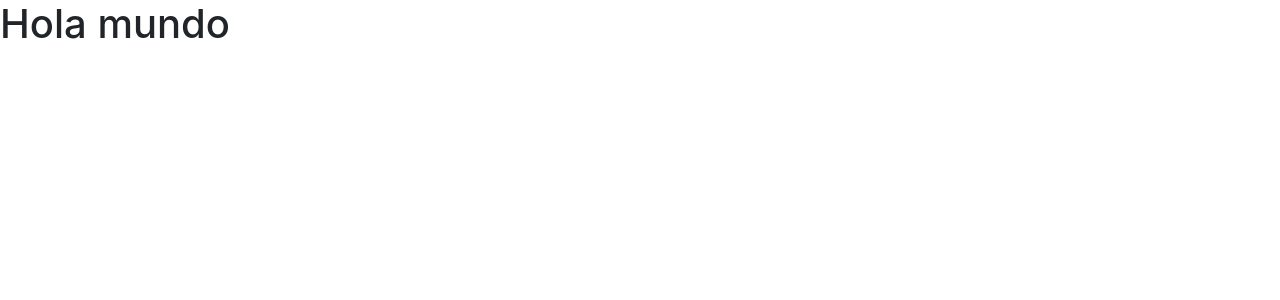
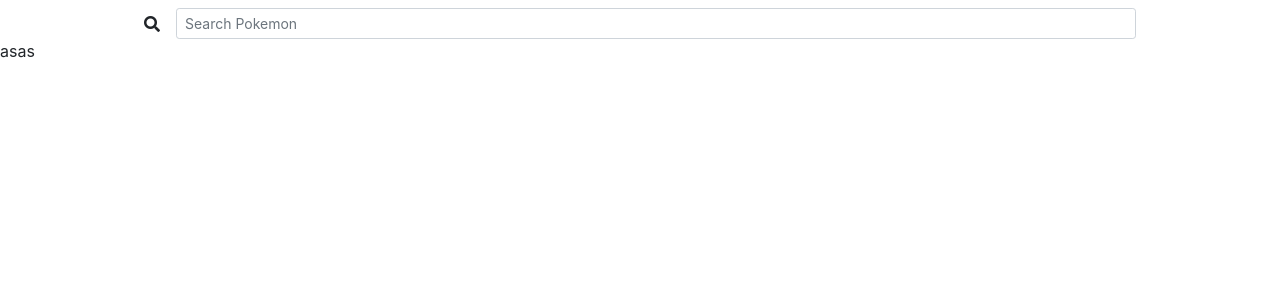
Before and after one commit to Armando-Lopez/pokedex, a React (Create React App) app: page / in a window 1280 px wide. Shown: the top 300 px of the page. Built offline with nearby package versions, Linux system fonts and the light colour scheme.

Commit message:
infopokemon creado. input de busqueda creado

```diff
--- a/src/components/SearchPokemons.js
+++ b/src/components/SearchPokemons.js
@@ -0,0 +1,13 @@
+import React from 'react';
+
+const SearchPokemon = ({ onKeyUp }) => (
+    <div>
+        <form className="form-inline d-flex justify-content-center md-form form-sm active-purple active-purple-2 mt-2">
+            <i className="fas fa-search" aria-hidden="true"></i>
+            <input className="form-control form-control-sm ml-3 w-75" type="text" placeholder="Search Pokemon"
+                aria-label="Search" onKeyUp={onKeyUp} />
+        </form>
+    </div>
+);
+
+export default SearchPokemon;
--- a/src/index.js
+++ b/src/index.js
@@ -1,11 +1,17 @@
 import React from 'react';
 import ReactDOM from 'react-dom';
+import { BrowserRouter as Router, Route } from 'react-router-dom'
+
 import App from './pages/App';
+import InfoPokemon from './pages/InfoPokemon'
 import 'bootstrap/dist/css/bootstrap.min.css'
 
 ReactDOM.render(
   <React.StrictMode>
-    <App />
+    <Router>
+      <Route exact path="/" component={App} />
+      <Route exact path="/infopokemon" component={InfoPokemon} />
+    </Router>
   </React.StrictMode>,
   document.getElementById('root')
 );
--- a/src/pages/App.js
+++ b/src/pages/App.js
@@ -1,11 +1,33 @@
-import React from 'react';
+import React, { Component } from 'react';
+import SearchPokemons from '../components/SearchPokemons';
+import axios from 'axios'
 
-function App() {
-  return (
-    <div className="App">
-      <h1>Hola mundo</h1>
-    </div>
-  );
+class App extends Component {
+  constructor(props) {
+    super(props);
+    this.state = {
+      pokemons: []
+    }
+    this._getInputValue = this._getInputValue.bind(this);
+  }
+
+  componentDidMount() {
+
+  }
+
+  _getInputValue(e) {
+    console.log(e.target.value);
+
+  }
+
+  render() {
+    return (
+      <div className="App">
+        <SearchPokemons onKeyUp={this._getInputValue} />
+        asas
+      </div>
+    );
+  }
 }
 
 export default App;
--- a/src/pages/InfoPokemon.js
+++ b/src/pages/InfoPokemon.js
@@ -0,0 +1,16 @@
+import React, { Component } from 'react';
+class InfoPokemon extends Component {
+    constructor(props) {
+        super(props);
+        this.state = {}
+    }
+    render() {
+        return (
+            <div>
+                <h1>InfoPokemon</h1>
+            </div>
+        );
+    }
+}
+
+export default InfoPokemon;
```
Also changed, not shown: src/components/Infopokemon/DatePokemon.js (added), src/components/Infopokemon/EvolutionPokemon.js (added), src/components/Infopokemon/ProfilePokemon.js (added).
